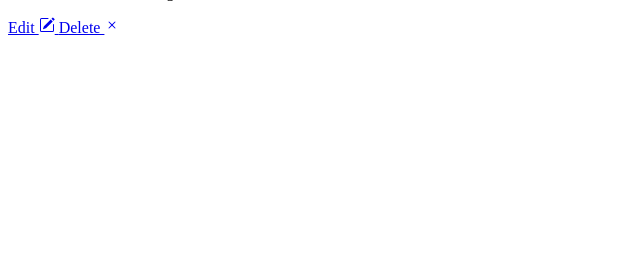
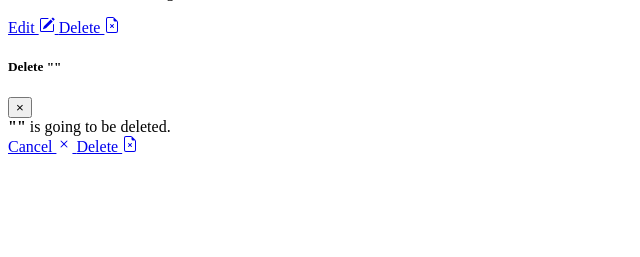
Before and after one commit to maxime-bc/why-notes, a Python web app: template python/app/templates/display_note.html in a window 1280 px wide. Shown: the part 43-300 px from the top of the page, without its empty margins (0-640 px from the left). Run offline with Jinja, Linux system fonts and the light colour scheme; the template is opened without the code that fills it, so the values that code supplies are empty; some libraries are stand-ins or nearby versions.

Commit message:
Add delete modal

```diff
--- a/python/app/templates/display_note.html
+++ b/python/app/templates/display_note.html
@@ -24,12 +24,14 @@
       </svg>
     </a>
   {% endif %}
-  <a class="btn btn-danger btn-lg" href="{{ url_for('delete', note_id=note.id) }}" role="button">
+  <a class="btn btn-danger btn-lg" data-toggle="modal" href="#" data-target="#modal{{ note.id }}" role="button">
     Delete
-    <svg width="1em" height="1em" viewBox="0 0 16 16" class="bi bi-x" fill="currentColor" xmlns="http://www.w3.org/2000/svg">
-      <path fill-rule="evenodd" d="M4.646 4.646a.5.5 0 0 1 .708 0L8 7.293l2.646-2.647a.5.5 0 0 1 .708.708L8.707 8l2.647
-      2.646a.5.5 0 0 1-.708.708L8 8.707l-2.646 2.647a.5.5 0 0 1-.708-.708L7.293 8 4.646 5.354a.5.5 0 0 1 0-.708z"/>
+    <svg width="1em" height="1em" viewBox="0 0 16 16" class="bi bi-file-earmark-x" fill="currentColor" xmlns="http://www.w3.org/2000/svg">
+      <path d="M4 0h5.5v1H4a1 1 0 0 0-1 1v12a1 1 0 0 0 1 1h8a1 1 0 0 0 1-1V4.5h1V14a2 2 0 0 1-2 2H4a2 2 0 0 1-2-2V2a2 2 0 0 1 2-2z"/>
+      <path d="M9.5 3V0L14 4.5h-3A1.5 1.5 0 0 1 9.5 3z"/>
+      <path fill-rule="evenodd" d="M6.146 7.146a.5.5 0 0 1 .708 0L8 8.293l1.146-1.147a.5.5 0 1 1 .708.708L8.707 9l1.147 1.146a.5.5 0 0 1-.708.708L8 9.707l-1.146 1.147a.5.5 0 0 1-.708-.708L7.293 9 6.146 7.854a.5.5 0 0 1 0-.708z"/>
     </svg>
   </a>
+</div>
 
-</div>
+{% include 'modal.html' %}
--- /dev/null
+++ b/python/app/templates/modal.html
@@ -0,0 +1,32 @@
+<div class="modal fade" id="modal{{ note.id }}" tabindex="-1" role="dialog" aria-labelledby="exampleModalCenterTitle" aria-hidden="true">
+  <div class="modal-dialog modal-dialog-centered" role="document">
+    <div class="modal-content">
+      <div class="modal-header">
+        <h5 class="modal-title" id="exampleModalLongTitle">Delete "{{ note.title }}"</h5>
+        <button type="button" class="close" data-dismiss="modal" aria-label="Close">
+          <span aria-hidden="true">&times;</span>
+        </button>
+      </div>
+      <div class="modal-body">
+        <b>"{{ note.title }}"</b> is going to be deleted.
+      </div>
+      <div class="modal-footer">
+        <a class="btn btn-primary btn-lg" href="#" data-dismiss="modal">
+          Cancel
+          <svg width="1em" height="1em" viewBox="0 0 16 16" class="bi bi-x" fill="currentColor" xmlns="http://www.w3.org/2000/svg">
+            <path fill-rule="evenodd" d="M4.646 4.646a.5.5 0 0 1 .708 0L8 7.293l2.646-2.647a.5.5 0 0 1 .708.708L8.707 8l2.647
+            2.646a.5.5 0 0 1-.708.708L8 8.707l-2.646 2.647a.5.5 0 0 1-.708-.708L7.293 8 4.646 5.354a.5.5 0 0 1 0-.708z"/>
+          </svg>
+        </a>
+        <a class="btn btn-danger btn-lg" href="{{ url_for('delete', note_id=note.id) }}" role="button">
+          Delete
+          <svg width="1em" height="1em" viewBox="0 0 16 16" class="bi bi-file-earmark-x" fill="currentColor" xmlns="http://www.w3.org/2000/svg">
+            <path d="M4 0h5.5v1H4a1 1 0 0 0-1 1v12a1 1 0 0 0 1 1h8a1 1 0 0 0 1-1V4.5h1V14a2 2 0 0 1-2 2H4a2 2 0 0 1-2-2V2a2 2 0 0 1 2-2z"/>
+            <path d="M9.5 3V0L14 4.5h-3A1.5 1.5 0 0 1 9.5 3z"/>
+            <path fill-rule="evenodd" d="M6.146 7.146a.5.5 0 0 1 .708 0L8 8.293l1.146-1.147a.5.5 0 1 1 .708.708L8.707 9l1.147 1.146a.5.5 0 0 1-.708.708L8 9.707l-1.146 1.147a.5.5 0 0 1-.708-.708L7.293 9 6.146 7.854a.5.5 0 0 1 0-.708z"/>
+          </svg>
+        </a>
+      </div>
+    </div>
+  </div>
+</div>
```
